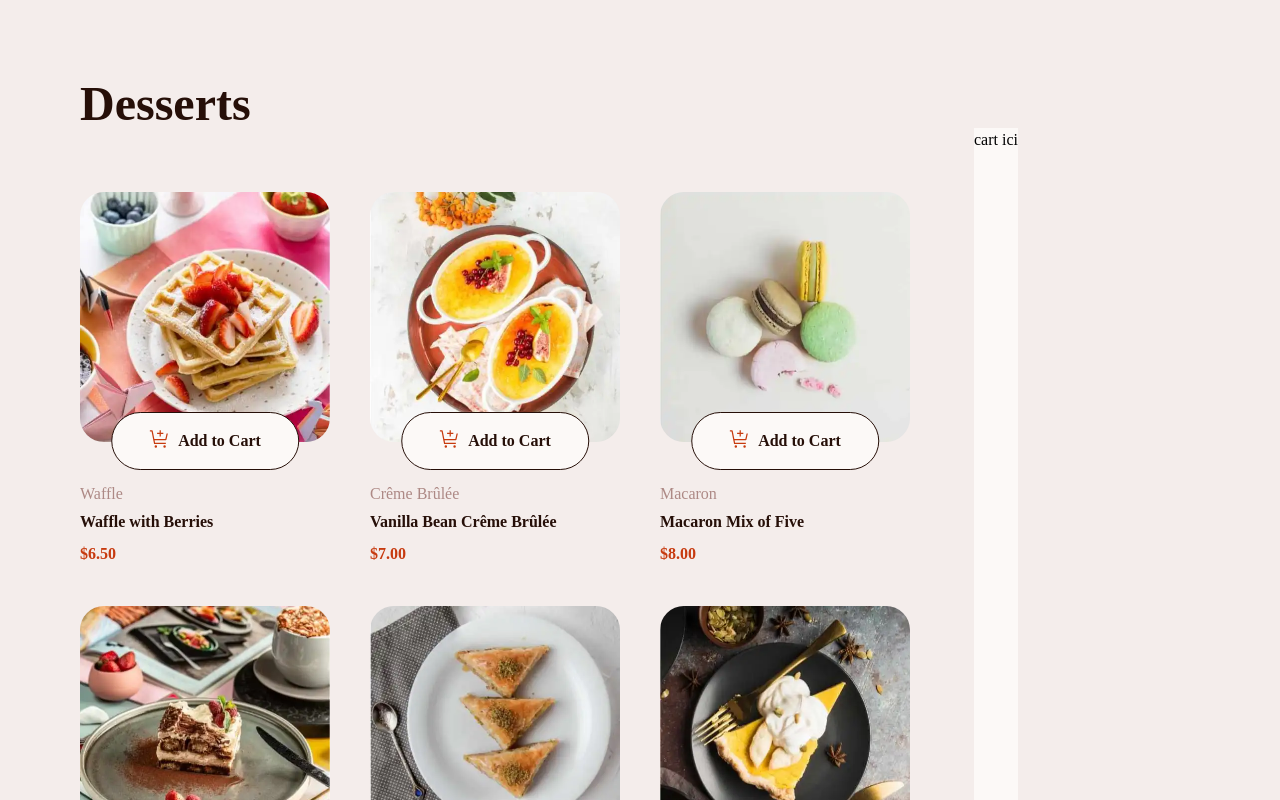
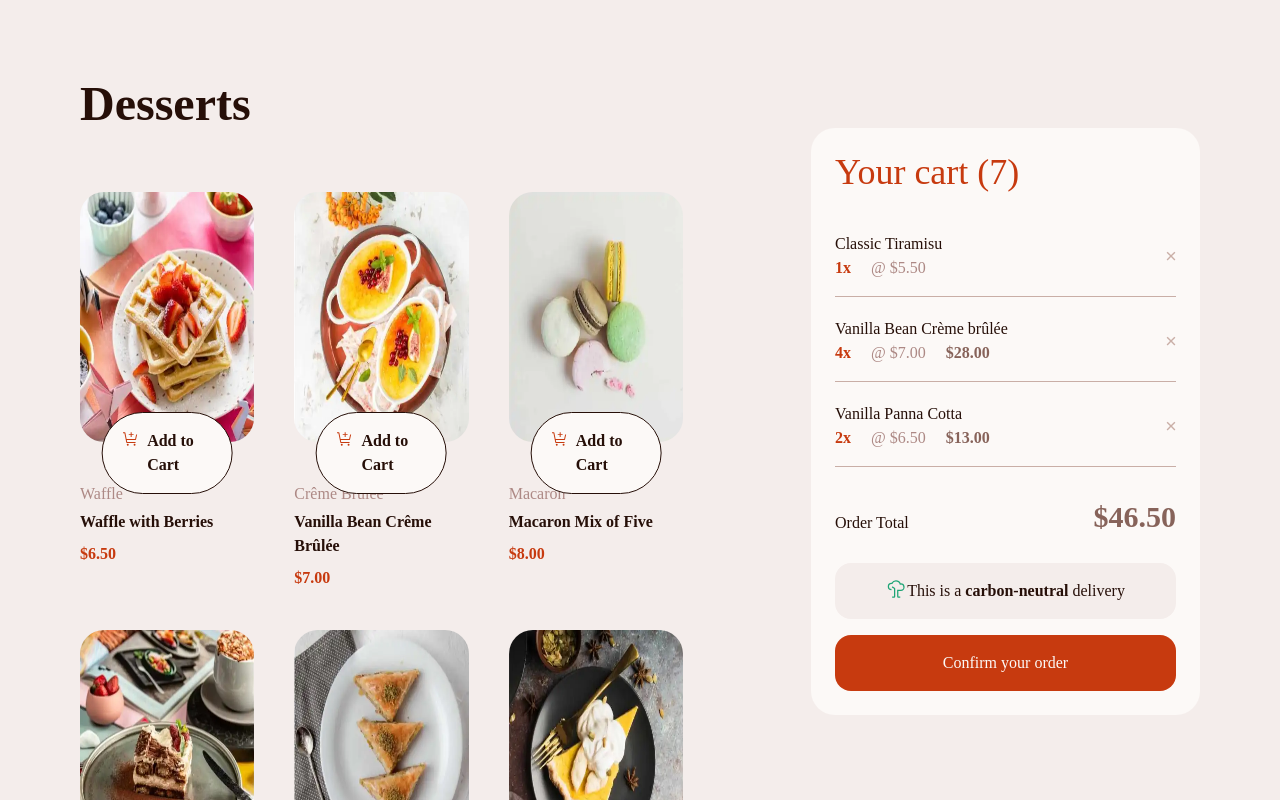
Before and after one commit to CalcagnoLoic/sweet-to-go, a React (Vite) app: page / in a window 1280 px wide. Shown: the top 800 px of the page. Built offline with nearby package versions, Linux system fonts and the light colour scheme; a web font is replaced by a local one.

Commit message:
Feat: adding empty and filled cart

```diff
--- a/src/common/icons/IconCart/index.tsx
+++ b/src/common/icons/IconCart/index.tsx
@@ -1,6 +1,6 @@
 import { KeyProps } from "../../definition";
 
-const Icons = ({ kind }: KeyProps) => {
+const Icons = ({ kind, css }: KeyProps) => {
   switch (kind) {
     case "add":
       return (
@@ -31,6 +31,7 @@ const Icons = ({ kind }: KeyProps) => {
           height="10"
           fill="none"
           viewBox="0 0 10 10"
+          className="self-center cursor-pointer"
         >
           <path
             fill="#CAAFA7"
@@ -47,6 +48,7 @@ const Icons = ({ kind }: KeyProps) => {
           height="128"
           fill="none"
           viewBox="0 0 128 128"
+          className={css}
         >
           <path
             fill="#260F08"
--- a/src/common/pages/Homepage/index.tsx
+++ b/src/common/pages/Homepage/index.tsx
@@ -3,6 +3,7 @@ import { Dessert } from "../../definition";
 import GridLayout from "../../layouts/GridLayout";
 import Card from "../../components/Card";
 import Heading from "../../typographies/Heading";
+import Cart from "../../../features/Cart";
 
 const Page = () => {
   return (
@@ -13,15 +14,15 @@ const Page = () => {
         css="text-5xl font-bold text-graphite"
       />
 
-      <div className=" flex flex-col gap-16 lg:flex-row">
+      <div className="flex flex-col gap-20 lg:gap-32 lg:flex-row">
         <GridLayout>
           {dessertsList.map((dessert: Dessert) => (
             <Card dessertProps={dessert} />
           ))}
         </GridLayout>
 
-        <div className="bg-vistaWhite">
-          <p>cart ici</p>
+        <div className="rounded-3xl bg-vistaWhite p-6 h-fit">
+          <Cart />
         </div>
       </div>
     </>
--- /dev/null
+++ b/src/features/Cart/EmptyCart/index.tsx
@@ -0,0 +1,12 @@
+import IconCart from "../../../common/icons/IconCart";
+
+const Component = () => (
+  <>
+    <IconCart kind="empty" css="block mx-auto my-16" />
+    <span className="block text-center">
+      You added items will appear here
+    </span>{" "}
+  </>
+);
+
+export default Component;
--- /dev/null
+++ b/src/features/Cart/FilledCart/index.tsx
@@ -0,0 +1,55 @@
+import IconCart from "../../../common/icons/IconCart";
+import Order from "../../Order";
+import Paragraph from "../../../common/typographies/Paragraph";
+
+const Component = () => {
+  return (
+    <div className="mt-10">
+      <Order title="Classic Tiramisu" quantity={1} price="5.50" />
+      <Order
+        title="Vanilla Bean Crème brûlée"
+        quantity={4}
+        price="7.00"
+        total="28.00"
+      />
+      <Order
+        title="Vanilla Panna Cotta"
+        quantity={2}
+        price="6.50"
+        total="13.00"
+      />
+
+      <div className="mt-8 flex justify-between">
+        <Paragraph
+          kind="span"
+          content="Order Total"
+          css="self-end text-graphite"
+        />
+        <Paragraph
+          kind="span"
+          content="$46.50"
+          css="text-3xl font-bold text-beaver"
+        />
+      </div>
+
+      <div className="mt-7 flex w-full justify-center rounded-2xl bg-softPeach px-8 py-4">
+        <IconCart kind="carbon_neutral" />
+        <Paragraph
+          kind="span"
+          css="text-graphite"
+          content={
+            <>
+              This is a <strong>carbon-neutral</strong> delivery
+            </>
+          }
+        />
+      </div>
+
+      <button className="mt-4 w-full justify-center rounded-2xl bg-tiaMaria px-8 py-4 text-vistaWhite">
+        Confirm your order
+      </button>
+    </div>
+  );
+};
+
+export default Component;
--- /dev/null
+++ b/src/features/Cart/index.tsx
@@ -0,0 +1,22 @@
+import { useState } from "react";
+import Heading from "../../common/typographies/Heading";
+import EmptyCart from "./EmptyCart";
+import FilledCart from "./FilledCart";
+
+const Component = () => {
+  const [fakeQuantity] = useState<number>(7); //passer de 0 à 7 pour voir les deux types de design: empty vs filled
+
+  return (
+    <>
+      <Heading
+        kind="h3"
+        content={`Your cart (${fakeQuantity})`}
+        css="text-2xl text-tiaMaria md:w-[341px] md:text-3xl lg:text-4xl"
+      />
+
+      {fakeQuantity === 0 ? <EmptyCart /> : <FilledCart />}
+    </>
+  );
+};
+
+export default Component;
--- /dev/null
+++ b/src/features/Order/index.tsx
@@ -0,0 +1,35 @@
+import { Orders } from "../../common/definition";
+import IconCart from "../../common/icons/IconCart";
+import Paragraph from "../../common/typographies/Paragraph";
+
+const Component = ({ title, quantity, price, total }: Orders) => {
+  return (
+    <>
+      <div className="mt-5 flex justify-between">
+        <div className="flex flex-col">
+          <Paragraph kind="span" content={title} css="text-graphite" />
+          <div>
+            {/* Récupérer depuis le state management + résultat avec reduce */}
+            <strong className="text-tiaMaria">{quantity}x</strong>
+            <Paragraph
+              kind="span"
+              content={`@ $${price}`}
+              css="mx-5 text-pharlap"
+            />
+            {total && (
+              <Paragraph
+                kind="span"
+                content={`$${total}`}
+                css="font-semibold text-beaver"
+              />
+            )}
+          </div>
+        </div>
+        <IconCart kind="remove" />
+      </div>
+      <div className="mt-4 h-[1px] w-full bg-clamShell"></div>
+    </>
+  );
+};
+
+export default Component;
```
Also changed, not shown: src/common/definition.tsx (+8 -0 lines), src/app/selectors.ts (added), src/features/deleteme.txt (deleted).
